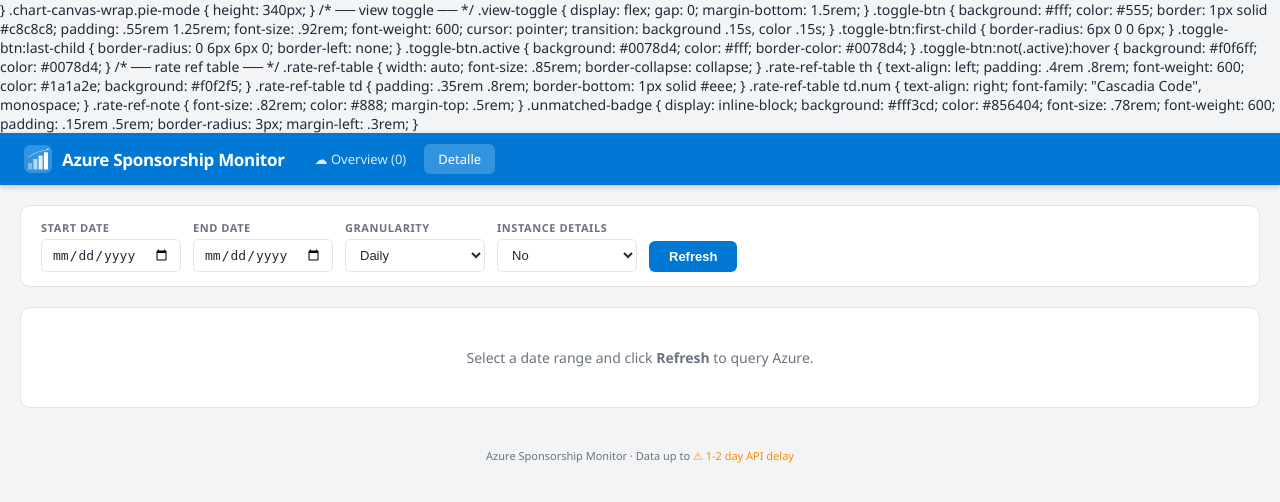
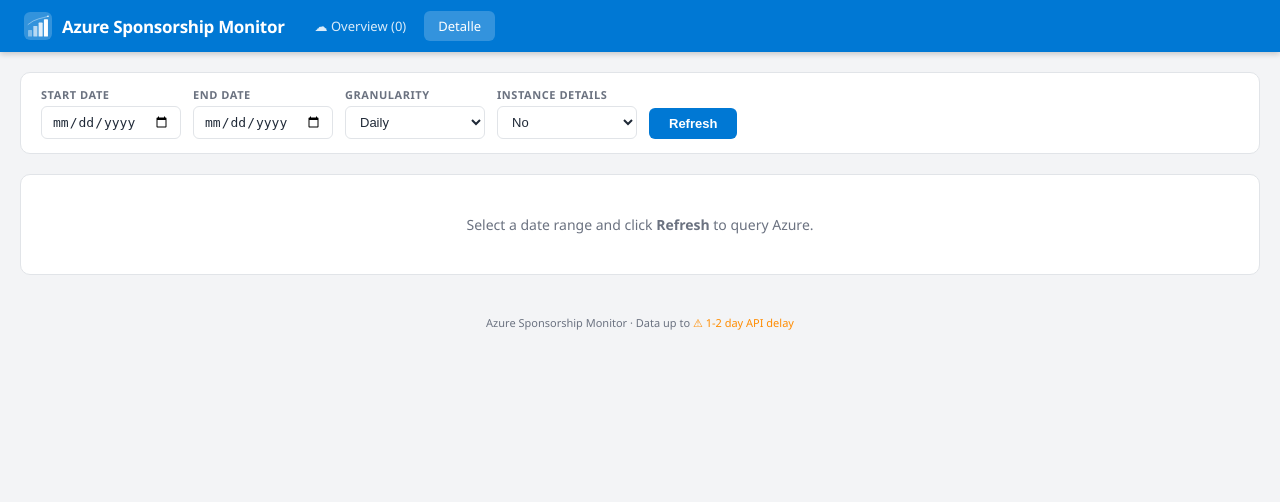
Before and after one commit to jasimancas/azure-sponsorship-monitor, a Flask app: template templates/index.html in a window 1280 px wide. Shown: the top 502 px of the page. Run offline with Flask 3, Linux system fonts and the light colour scheme; the template is opened without the code that fills it, so the values that code supplies are empty.

Commit message:
Actualizar index.html

```diff
--- a/templates/index.html
+++ b/templates/index.html
@@ -295,55 +295,6 @@
     /* ── Footer ── */
     footer {
       text-align: center; padding: 20px; color: var(--muted); font-size: 11px;
-    }
-  </style>
-</head>
-<body>
-    }
-    .chart-canvas-wrap.pie-mode {
-      height: 340px;
-    }
-
-    /* ── view toggle ── */
-    .view-toggle {
-      display: flex;
-      gap: 0;
-      margin-bottom: 1.5rem;
-    }
-    .toggle-btn {
-      background: #fff;
-      color: #555;
-      border: 1px solid #c8c8c8;
-      padding: .55rem 1.25rem;
-      font-size: .92rem;
-      font-weight: 600;
-      cursor: pointer;
-      transition: background .15s, color .15s;
-    }
-    .toggle-btn:first-child { border-radius: 6px 0 0 6px; }
-    .toggle-btn:last-child  { border-radius: 0 6px 6px 0; border-left: none; }
-    .toggle-btn.active {
-      background: #0078d4;
-      color: #fff;
-      border-color: #0078d4;
-    }
-    .toggle-btn:not(.active):hover { background: #f0f6ff; color: #0078d4; }
-
-    /* ── rate ref table ── */
-    .rate-ref-table { width: auto; font-size: .85rem; border-collapse: collapse; }
-    .rate-ref-table th { text-align: left; padding: .4rem .8rem; font-weight: 600; color: #1a1a2e; background: #f0f2f5; }
-    .rate-ref-table td { padding: .35rem .8rem; border-bottom: 1px solid #eee; }
-    .rate-ref-table td.num { text-align: right; font-family: "Cascadia Code", monospace; }
-    .rate-ref-note { font-size: .82rem; color: #888; margin-top: .5rem; }
-    .unmatched-badge {
-      display: inline-block;
-      background: #fff3cd;
-      color: #856404;
-      font-size: .78rem;
-      font-weight: 600;
-      padding: .15rem .5rem;
-      border-radius: 3px;
-      margin-left: .3rem;
     }
   </style>
 </head>
```
